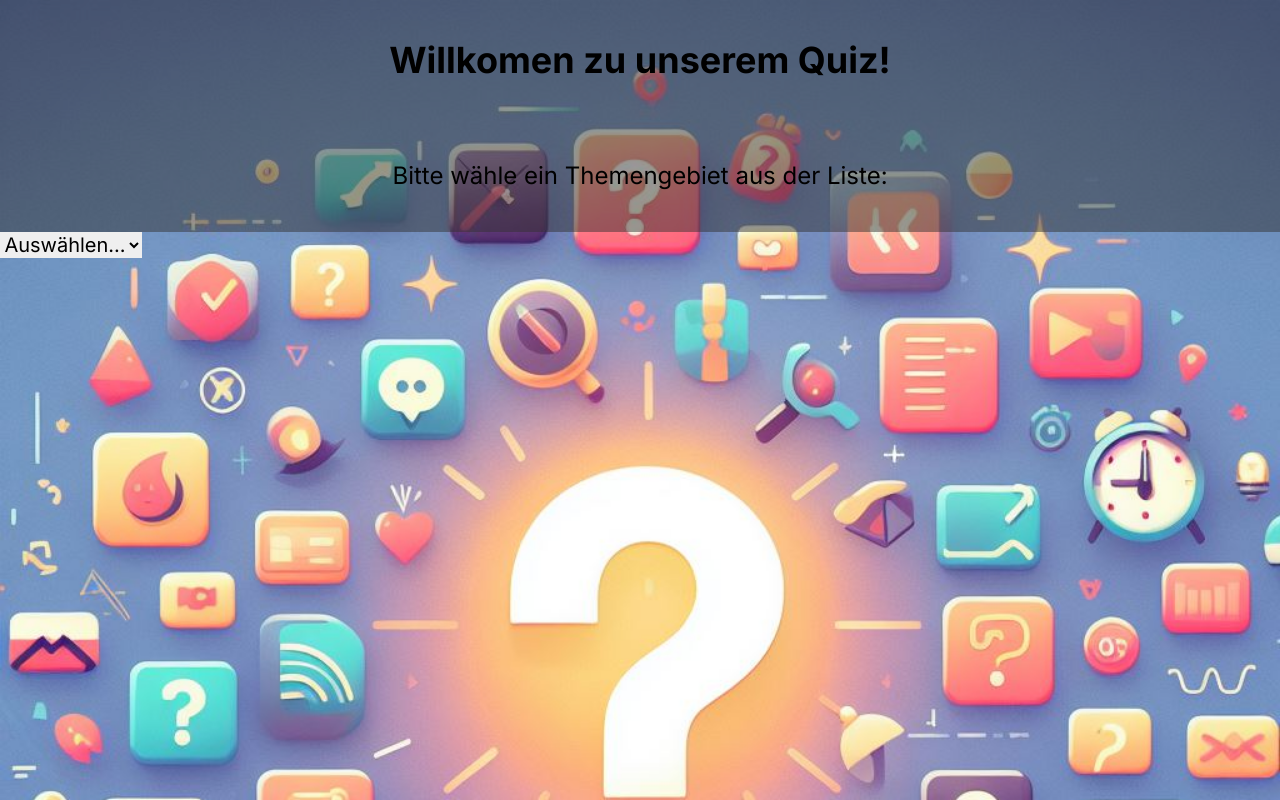
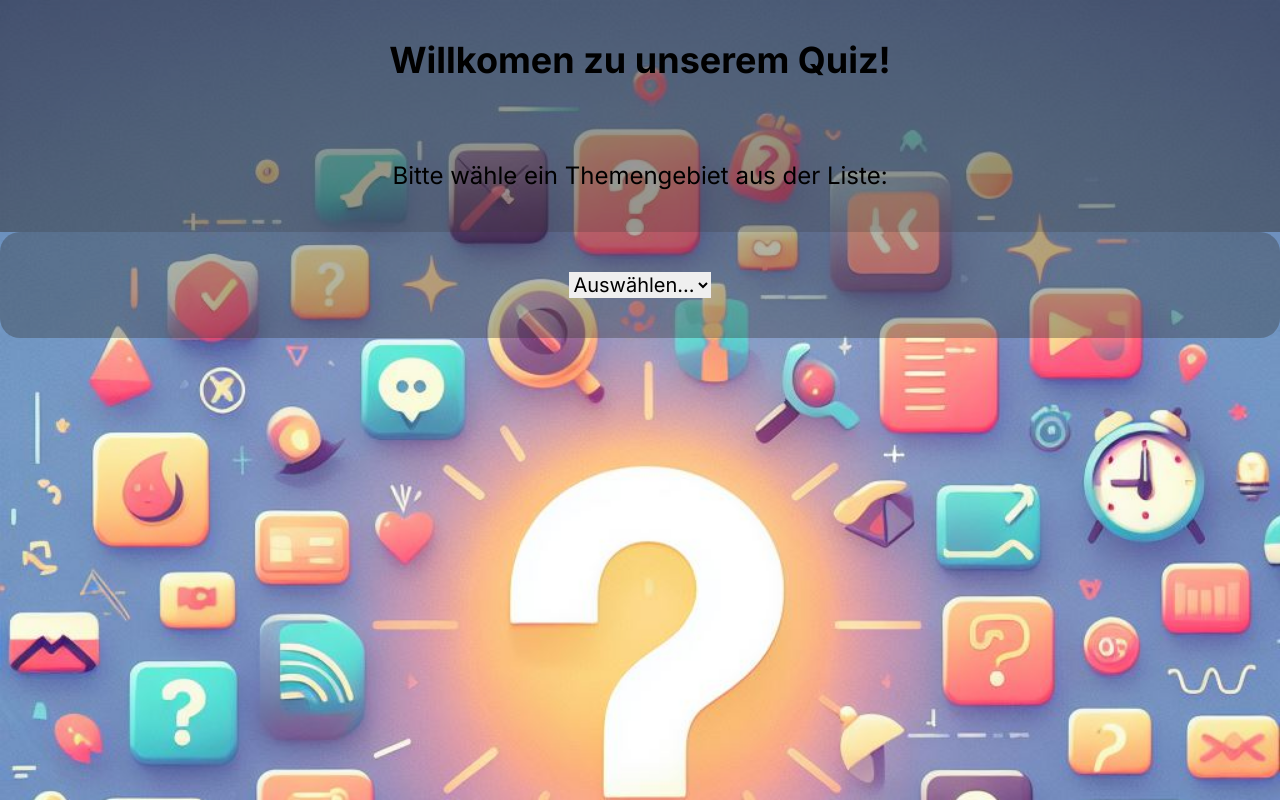
Before and after one commit to DarkoKrezic/chefsquizquest, a Next.js app: page / in a window 1280 px wide. Built offline with nearby package versions, Linux system fonts and the light colour scheme.

Commit message:
centered dropdown

```diff
--- a/components/dropDownComponent.tsx
+++ b/components/dropDownComponent.tsx
@@ -21,14 +21,14 @@
 
   return (
     <div
-      className="flex items-center justify-center w-fit"
+      className="flex items-center justify-center py-10"
       style={{
         backgroundColor: "rgba(50, 48, 48, 0.352)",
         borderRadius: "20px",
       }}
     >
       <select
-        className=" aligh-items-center text-center text-xl"
+        className="text-center text-xl"
         value={selected}
         onChange={(e) => {
           setSelected(e.target.value);
```
